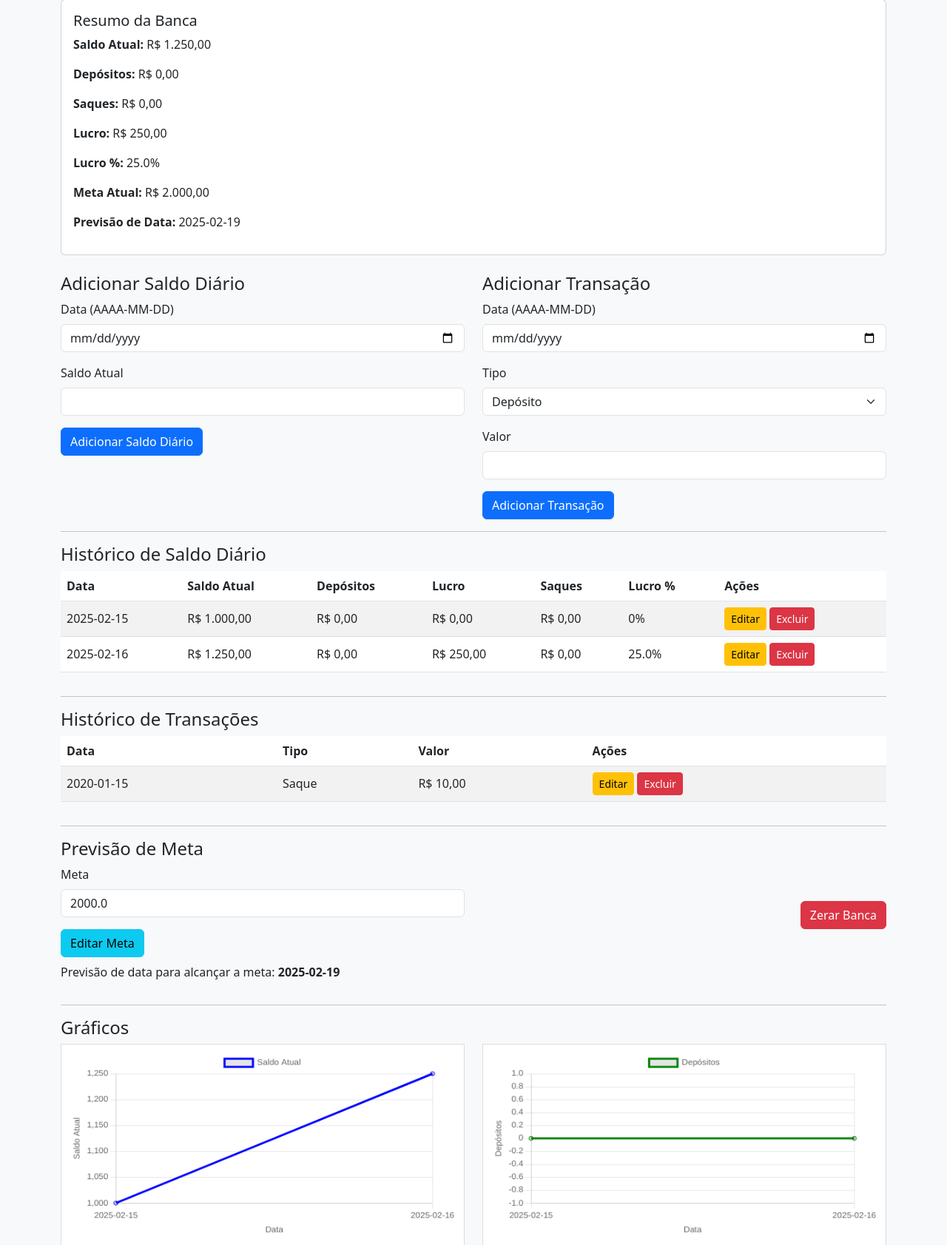
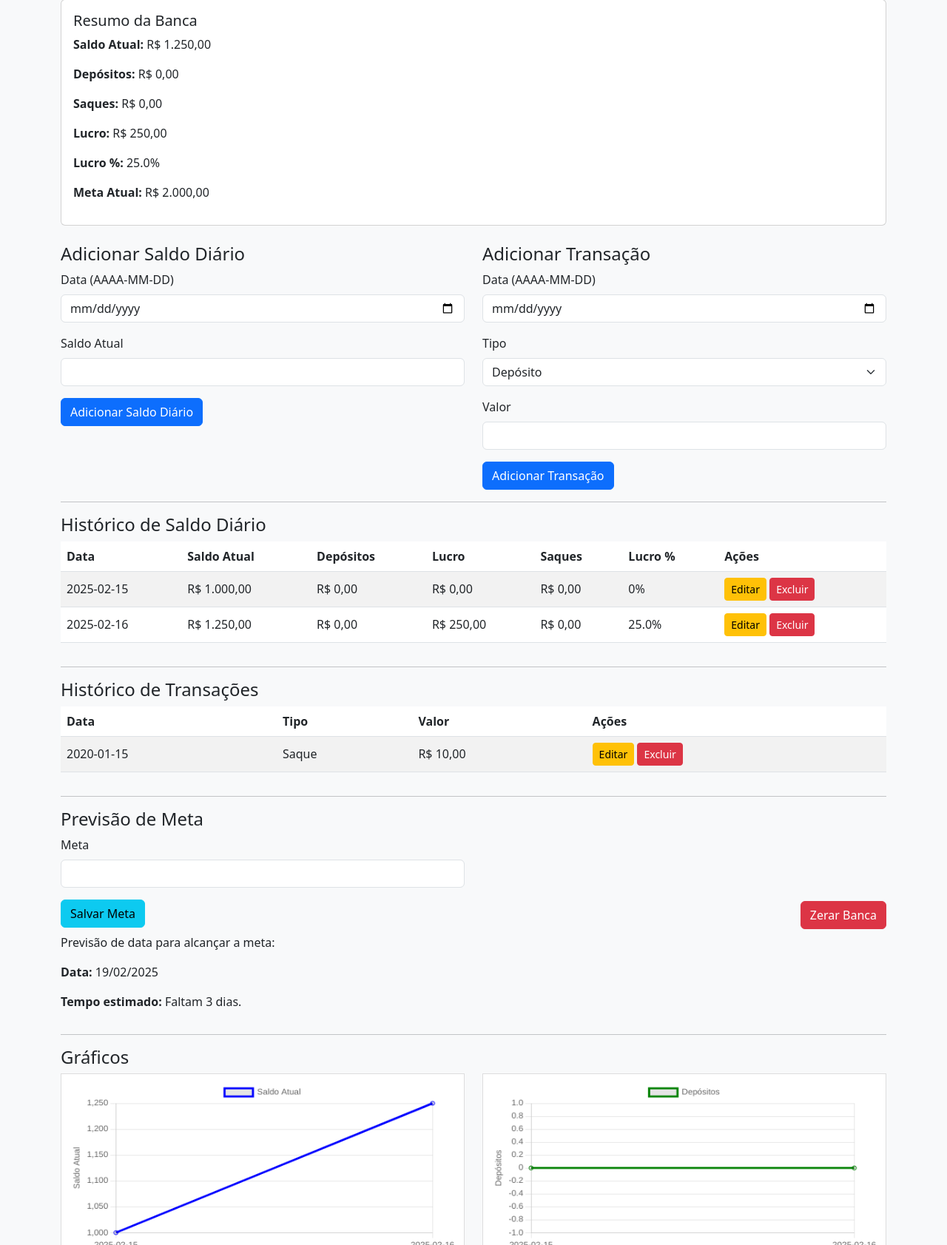
Before and after one commit to NiellCast/meta_prediction, a Flask app: page /dashboard in a window 1280 px wide. Shown: the part 127-1810 px from the top of the page at 74% size. Run offline with Flask 3, Linux system fonts and the light colour scheme; a user stored in the database is signed in; data comes from the database, SQL or seed files in the repository; both versions use the stored data as it was after the commit; tables that the repository leaves empty hold one stand-in row (values such as "Sample post").

Commit message:
Melhorias na exibição da previsão da meta

```diff
--- a/app.py
+++ b/app.py
@@ -5,6 +5,7 @@ from datetime import datetime, date
 import os
 from sklearn.linear_model import LinearRegression
 import numpy as np
+from dateutil.relativedelta import relativedelta  # Requer: pip install python-dateutil
 
 app = Flask(__name__)
 app.secret_key = 'sua_chave_secreta_aqui'  # TROQUE para uma chave secreta forte
@@ -15,13 +16,25 @@ DATABASE = 'banca.db'
 def format_currency(value):
     try:
         value = float(value)
-        # Formata no padrão US e depois troca vírgula e ponto
         return "R$ {:,.2f}".format(value).replace(",", "v").replace(".", ",").replace("v", ".")
     except:
         return value
 
 
 app.jinja_env.filters['currency'] = format_currency
+
+
+# Função para formatar a diferença de tempo entre duas datas em anos, meses e dias
+def format_time_difference(future_date, current_date):
+    rd = relativedelta(future_date, current_date)
+    parts = []
+    if rd.years:
+        parts.append("1 ano" if rd.years == 1 else f"{rd.years} anos")
+    if rd.months:
+        parts.append("1 mês" if rd.months == 1 else f"{rd.months} meses")
+    if rd.days:
+        parts.append("1 dia" if rd.days == 1 else f"{rd.days} dias")
+    return " e ".join(parts) if parts else "0 dias"
 
 
 def get_db_connection():
@@ -208,7 +221,8 @@ def dashboard():
     current_meta = meta_row['target'] if meta_row else None
 
     # Calcula a previsão da data para atingir a meta, se possível
-    predicted_date = None
+    predicted_date_str = None
+    time_remaining = None
     if current_meta and len(daily_balances) >= 2:
         X = []
         y = []
@@ -227,8 +241,9 @@ def dashboard():
             slope = model.coef_[0]
             intercept = model.intercept_
             if slope != 0:
-                predicted_ordinal = (current_meta - intercept) / slope
-                predicted_date = datetime.fromordinal(int(predicted_ordinal)).strftime("%Y-%m-%d")
+                predicted_date_obj = datetime.fromordinal(int((current_meta - intercept) / slope))
+                predicted_date_str = predicted_date_obj.strftime("%d/%m/%Y")
+                time_remaining = format_time_difference(predicted_date_obj, datetime.today())
 
     # Obtém o último registro calculado para exibir o resumo da banca
     last_record = computed_balances[-1] if computed_balances else None
@@ -236,7 +251,8 @@ def dashboard():
     return render_template('dashboard.html', daily_balances=computed_balances, transactions=transactions,
                            chart_dates=chart_dates, chart_balances=chart_balances, chart_deposits=chart_deposits,
                            chart_withdrawals=chart_withdrawals, chart_profits=chart_profits,
-                           current_meta=current_meta, predicted_date=predicted_date, last_record=last_record)
+                           current_meta=current_meta, predicted_date=predicted_date_str, time_remaining=time_remaining,
+                           last_record=last_record)
 
 
 # Rota para adicionar registro diário – removido o input de Meta
--- a/templates/dashboard.html
+++ b/templates/dashboard.html
@@ -16,11 +16,6 @@
       <p>Nenhum dado registrado.</p>
     {% endif %}
     <p><strong>Meta Atual:</strong> {{ current_meta|currency if current_meta else "R$ 0,00" }}</p>
-    {% if predicted_date %}
-      <p><strong>Previsão de Data:</strong> {{ predicted_date }}</p>
-    {% else %}
-      <p><strong>Previsão de Data:</strong> Não disponível</p>
-    {% endif %}
   </div>
 </div>
 
@@ -141,15 +136,21 @@
 <div class="row">
   <div class="col-md-6">
     <h4>Previsão de Meta</h4>
-    <form method="POST" action="{{ url_for('update_meta') }}">
+    <form id="metaForm" method="POST" action="{{ url_for('update_meta') }}">
       <div class="mb-3">
         <label for="meta" class="form-label">Meta</label>
-        <input type="number" step="0.01" class="form-control" id="meta" name="meta" value="{{ current_meta or '' }}" required>
+        <input type="number" step="0.01" class="form-control" id="meta" name="meta" value="" required>
       </div>
-      <button type="submit" class="btn btn-info">Editar Meta</button>
+      <button type="submit" class="btn btn-info">Salvar Meta</button>
     </form>
-    {% if predicted_date %}
-      <p class="mt-2">Previsão de data para alcançar a meta: <strong>{{ predicted_date }}</strong></p>
+    {% if predicted_date and time_remaining %}
+      <p class="mt-2">Previsão de data para alcançar a meta:</p>
+      <p><strong>Data:</strong> {{ predicted_date }}</p>
+      <p><strong>Tempo estimado:</strong> Faltam {{ time_remaining }}.</p>
+    {% elif predicted_date %}
+      <p class="mt-2">Previsão de data para alcançar a meta:</p>
+      <p><strong>Data:</strong> {{ predicted_date }}</p>
+      <p><strong>Tempo estimado:</strong> Não disponível.</p>
     {% else %}
       <p class="mt-2">Previsão de data não disponível.</p>
     {% endif %}
@@ -240,6 +241,11 @@
 
   const profitCtx = document.getElementById('profitChart').getContext('2d');
   createChart(profitCtx, 'Lucro', chartProfits, 'purple');
+
+  // Após o envio do formulário de meta, limpa o input
+  document.getElementById('metaForm').addEventListener('submit', function() {
+      document.getElementById('meta').value = "";
+  });
 </script>
 
 {% endblock %}
```
Also changed, not shown: banca.db.
